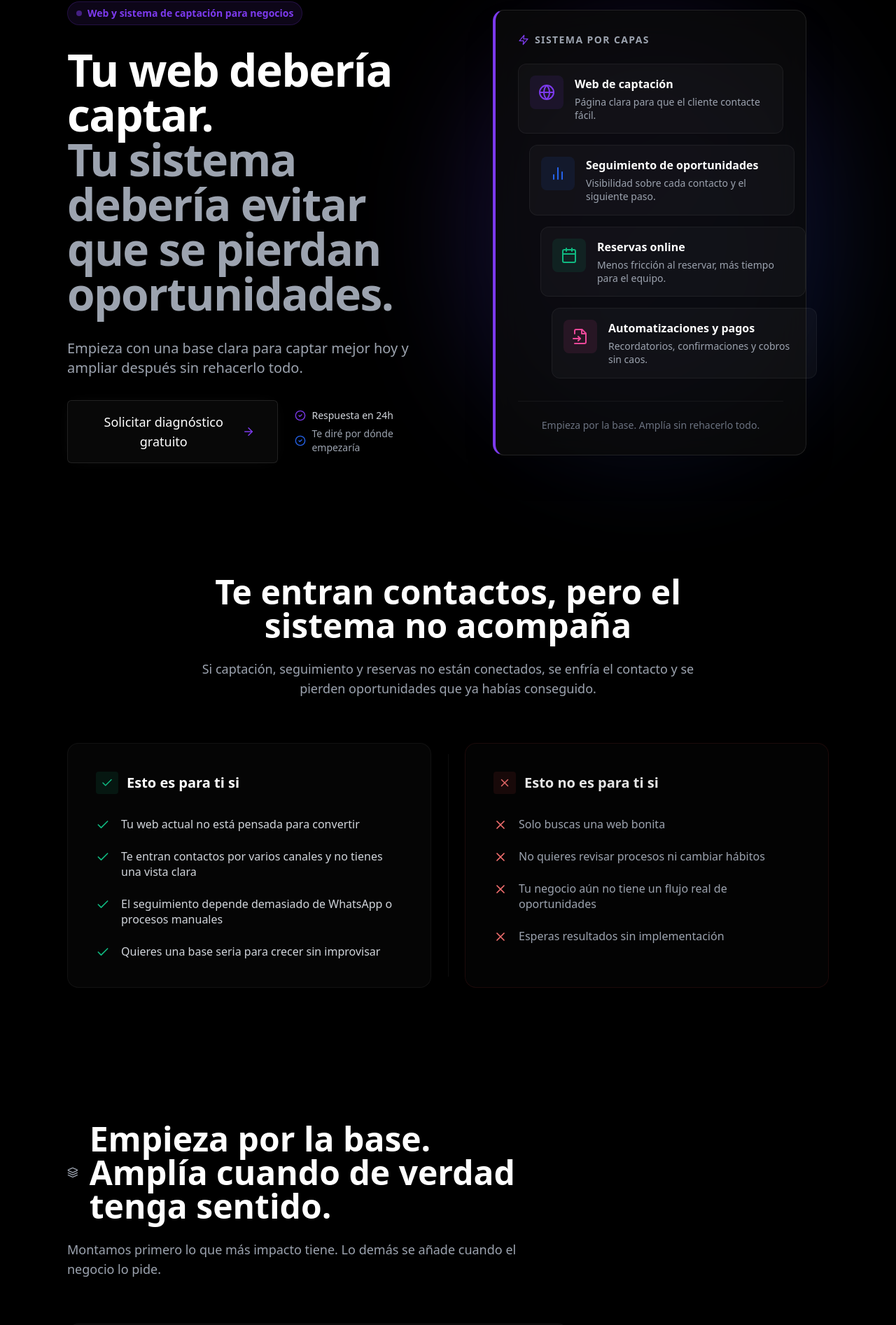
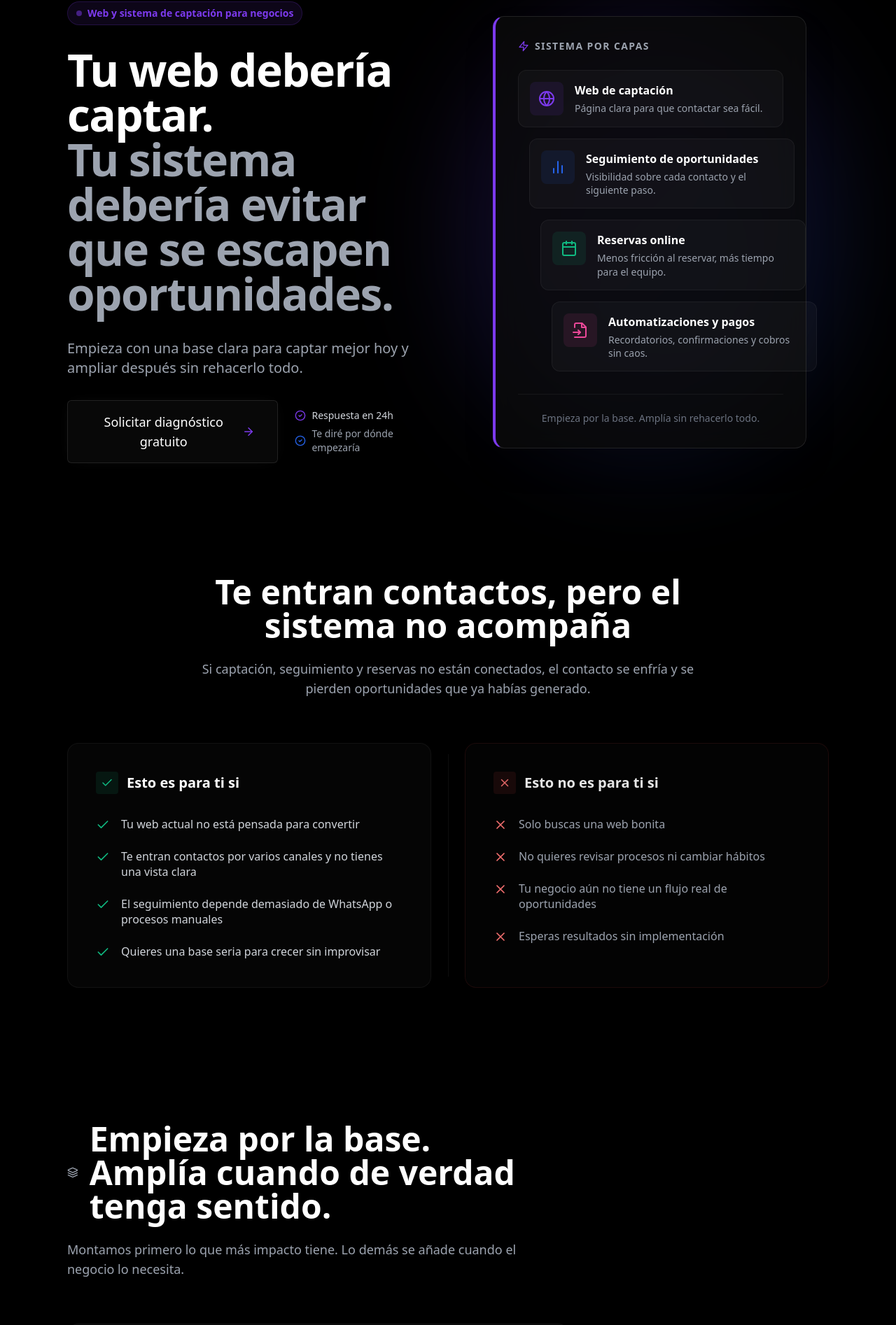
Before and after one commit to sadeg3n-ops/nexon-base, a React (Vite) app: page / in a window 1280 px wide. Shown: the part 174-2068 px from the top of the page at 70% size. Built offline with nearby package versions, Linux system fonts and the light colour scheme.

Commit message:
Update landing page copy

```diff
--- a/src/sections/Hero.tsx
+++ b/src/sections/Hero.tsx
@@ -46,7 +46,7 @@ export function Hero() {
 
           <motion.h1 variants={itemVariants} className="text-4xl md:text-5xl lg:text-6xl lg:text-[4rem] font-bold text-white leading-[1.1] tracking-tight max-w-[14ch] lg:max-w-none">
             Tu web debería captar.<br/>
-            <span className="text-gray-400">Tu sistema debería evitar que se pierdan oportunidades.</span>
+            <span className="text-gray-400">Tu sistema debería evitar que se escapen oportunidades.</span>
           </motion.h1>
 
           <motion.p variants={itemVariants} className="text-lg md:text-xl text-gray-400 leading-relaxed max-w-xl">
@@ -89,7 +89,7 @@ export function Hero() {
               animate="show"
             >
               {[
-                { icon: <Globe size={24} />, title: "Web de captación", copy: "Página clara para que el cliente contacte fácil.", color: "text-ai-purple", bg: "bg-ai-purple/10", left: "0" },
+                { icon: <Globe size={24} />, title: "Web de captación", copy: "Página clara para que contactar sea fácil.", color: "text-ai-purple", bg: "bg-ai-purple/10", left: "0" },
                 { icon: <BarChart2 size={24} />, title: "Seguimiento de oportunidades", copy: "Visibilidad sobre cada contacto y el siguiente paso.", color: "text-ai-blue", bg: "bg-ai-blue/10", left: "1rem" },
                 { icon: <Calendar size={24} />, title: "Reservas online", copy: "Menos fricción al reservar, más tiempo para el equipo.", color: "text-emerald-500", bg: "bg-emerald-500/10", left: "2rem" },
                 { icon: <svg xmlns="http://www.w3.org/2000/svg" width="24" height="24" viewBox="0 0 24 24" fill="none" stroke="currentColor" strokeWidth="2" strokeLinecap="round" strokeLinejoin="round"><path d="M4 22h14a2 2 0 0 0 2-2V7.5L14.5 2H6a2 2 0 0 0-2 2v4"/><polyline points="14 2 14 8 20 8"/><path d="M2 15h10"/><path d="M9 18l3-3-3-3"/></svg>, title: "Automatizaciones y pagos", copy: "Recordatorios, confirmaciones y cobros sin caos.", color: "text-pink-500", bg: "bg-pink-500/10", left: "3rem" },
--- a/src/sections/HowItWorks.tsx
+++ b/src/sections/HowItWorks.tsx
@@ -16,7 +16,7 @@ export function HowItWorks() {
     {
       num: '01',
       title: 'Detectamos dónde se rompe',
-      text: 'Revisamos captación, seguimiento y puntos de fricción reales.'
+      text: 'Revisamos captación, seguimiento y atascos reales.'
     },
     {
       num: '02',
--- a/src/sections/Pricing.tsx
+++ b/src/sections/Pricing.tsx
@@ -80,7 +80,7 @@ export function Pricing() {
             Nuestros Servicios
           </h2>
           <p className="text-lg text-gray-400">
-            Diferentes puntos de partida, diseñados para solucionar problemas específicos.
+            Diferentes puntos de partida, pensados para resolver problemas concretos.
           </p>
         </motion.div>
 
--- a/src/sections/SystemLayers.tsx
+++ b/src/sections/SystemLayers.tsx
@@ -56,7 +56,7 @@ export function SystemLayers() {
               Empieza por la base. Amplía cuando de verdad tenga sentido.
             </h2>
             <p className="text-lg text-gray-400">
-              Montamos primero lo que más impacto tiene. Lo demás se añade cuando el negocio lo pide.
+              Montamos primero lo que más impacto tiene. Lo demás se añade cuando el negocio lo necesita.
             </p>
           </div>
         </motion.div>
--- a/src/sections/WhoItsFor.tsx
+++ b/src/sections/WhoItsFor.tsx
@@ -46,7 +46,7 @@ export function WhoItsFor() {
             Te entran contactos, pero el sistema no acompaña
           </h2>
           <p className="text-lg text-gray-400">
-            Si captación, seguimiento y reservas no están conectados, se enfría el contacto y se pierden oportunidades que ya habías conseguido.
+            Si captación, seguimiento y reservas no están conectados, el contacto se enfría y se pierden oportunidades que ya habías generado.
           </p>
         </motion.div>
 
```
